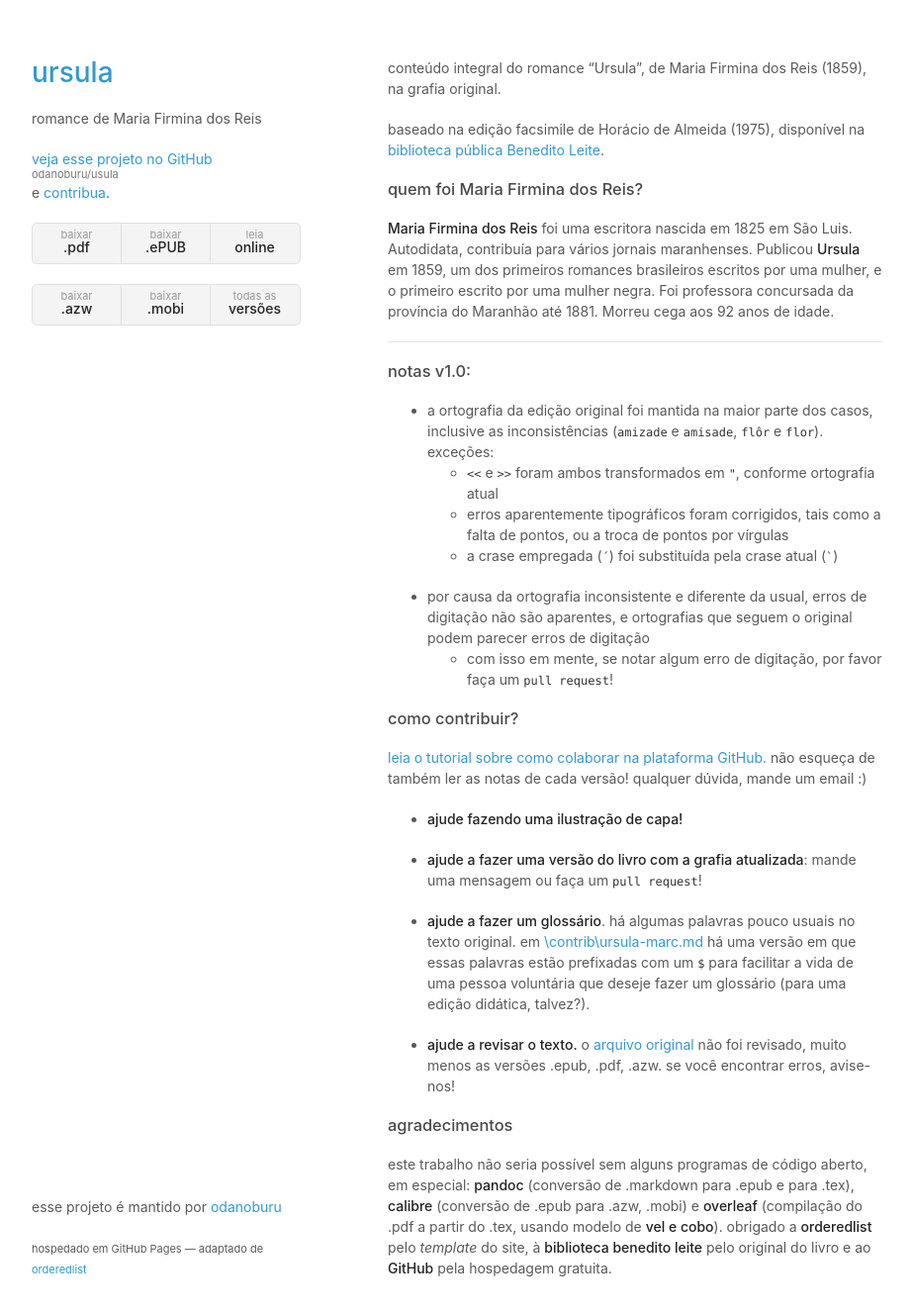
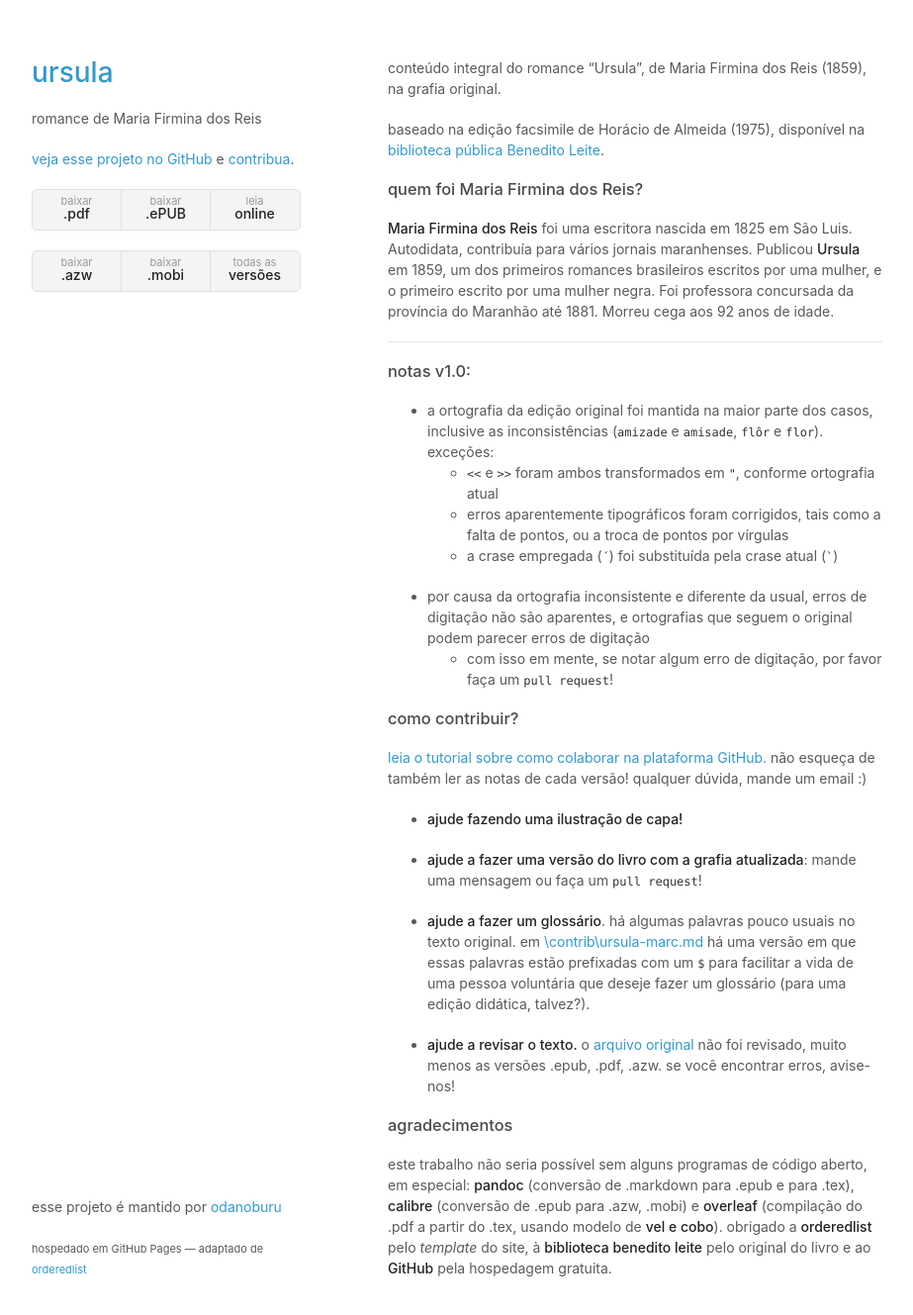
Before and after one commit to odanoburu/ursula, a Jekyll site: the page built from index.md, in a window 1280 px wide and 1362 px high. Shown: the top 1329 px of the window at 99% size, without its empty margins (178-1101 px from the left). Built offline with Jekyll 4.4.1, drawn with Linux system fonts in a browser that asks for light colours.

Commit message:
correct link to contribuir

```diff
--- a/_layouts/default.html
+++ b/_layouts/default.html
@@ -17,7 +17,7 @@
       <header>
 	<h1><a href="https://odanoburu.github.io/ursula/">ursula</a></h1>
         <p>romance de Maria Firmina dos Reis</p>
-        <p class="view"><a href="http://github.com/odanoburu/ursula">veja esse projeto no GitHub <small>odanoburu/usula</small></a> e <a href="/contribuir">contribua</a>.</p>
+        <p class="view"><a href="http://github.com/odanoburu/ursula">veja esse projeto no GitHub</a> e <a href="/ursula/contribuir">contribua</a>.</p>
         <ul>
           <li><a href="https://github.com/odanoburu/ursula/releases/download/v1.0/ursula.pdf">baixar <strong>.pdf</strong></a></li>
           <li><a href="https://github.com/odanoburu/ursula/releases/download/v1.0/ursula.epub">baixar <strong>.ePUB</strong></a></li>
```
